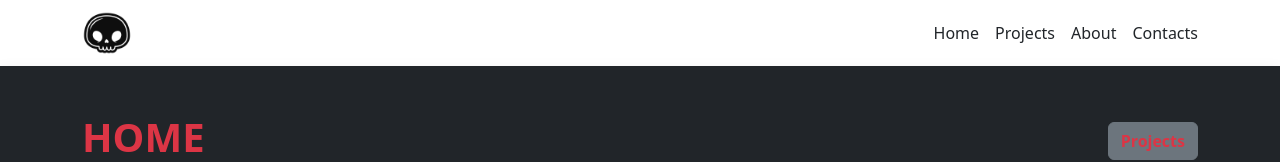
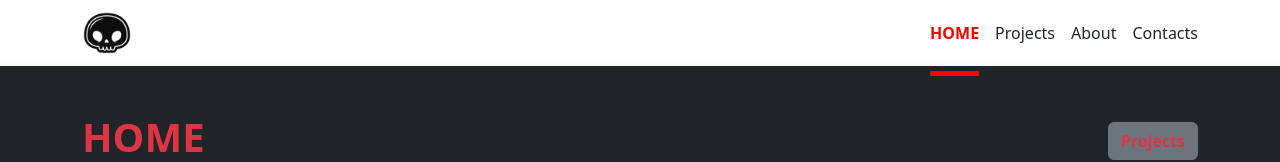
Before and after one commit to SimoneCerri/vite-boolfolio, a Vue app: page / in a window 1280 px wide. Shown: the top 162 px of the page. Built offline with nearby package versions, Linux system fonts and the light colour scheme.

Commit message:
use exactActiveClass of vue-router for my custom class

```diff
--- a/src/assets/css/style.css
+++ b/src/assets/css/style.css
@@ -39,6 +39,16 @@
   text-decoration-thickness: 5px;
   text-transform: uppercase;
   font-weight: bold;
+}
+
+.my_active {
+  color: red !important;
+  text-decoration: underline !important;
+  text-underline-position: below !important;
+  text-underline-offset: 2em !important;
+  text-decoration-thickness: 5px !important;
+  text-transform: uppercase !important;
+  font-weight: bold !important;
 }
 
 /* #endregion Common */
--- a/src/components/AppHeader.vue
+++ b/src/components/AppHeader.vue
@@ -42,7 +42,10 @@ export default
                 <div class="" id="">
                     <ul class="list-unstyled d-flex gap-3 m-0 nav-item">
                         <li class="my_btn_nav" v-for="link in menu">
-                            <RouterLink class="nav-link" :to="{ name: link.link }">{{ link.title }}</RouterLink>
+                            <RouterLink exactActiveClass="my_active" class="nav-link" :to="{ name: link.link }">{{
+                                link.title
+                                }}
+                            </RouterLink>
                         </li>
                     </ul>
                 </div>
```
